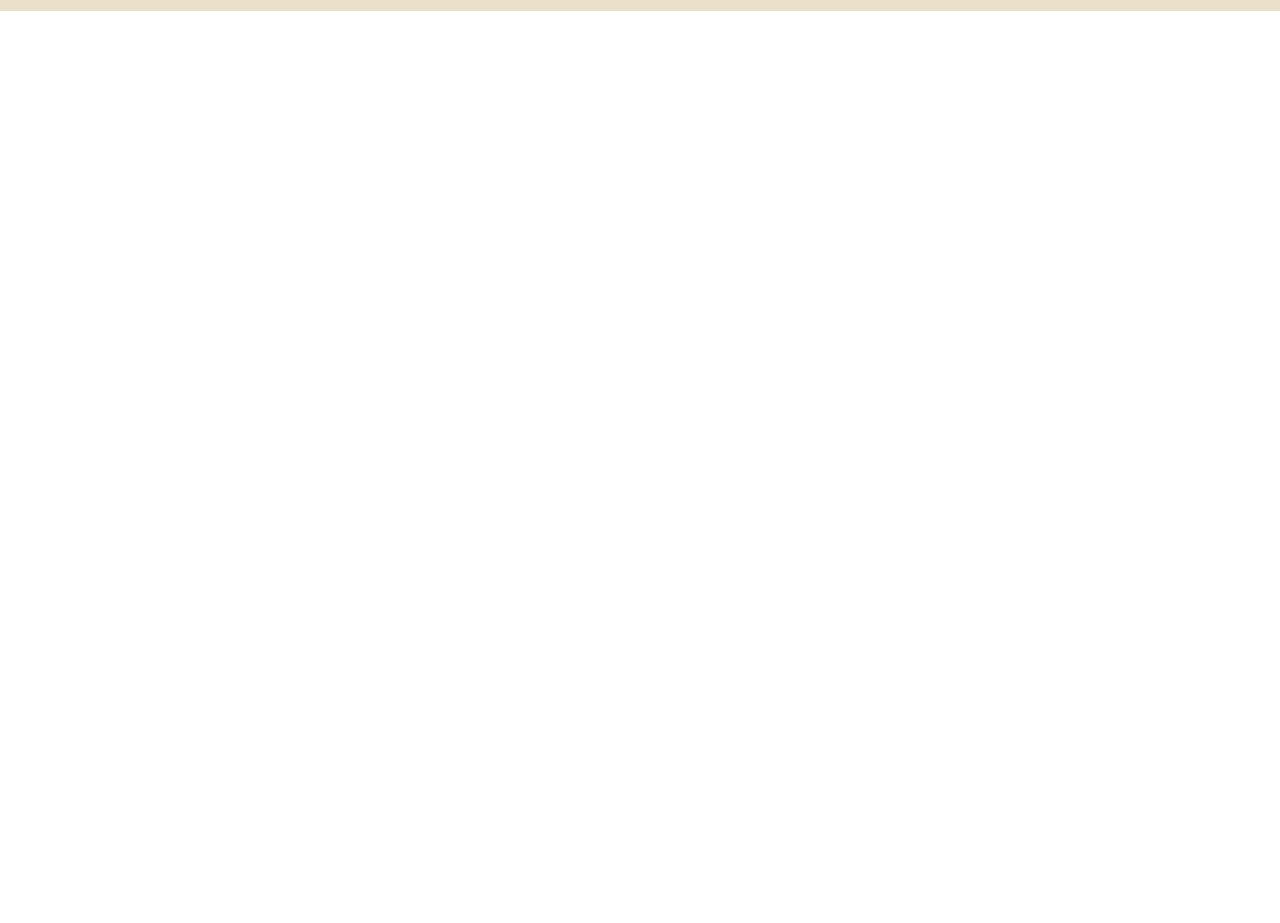
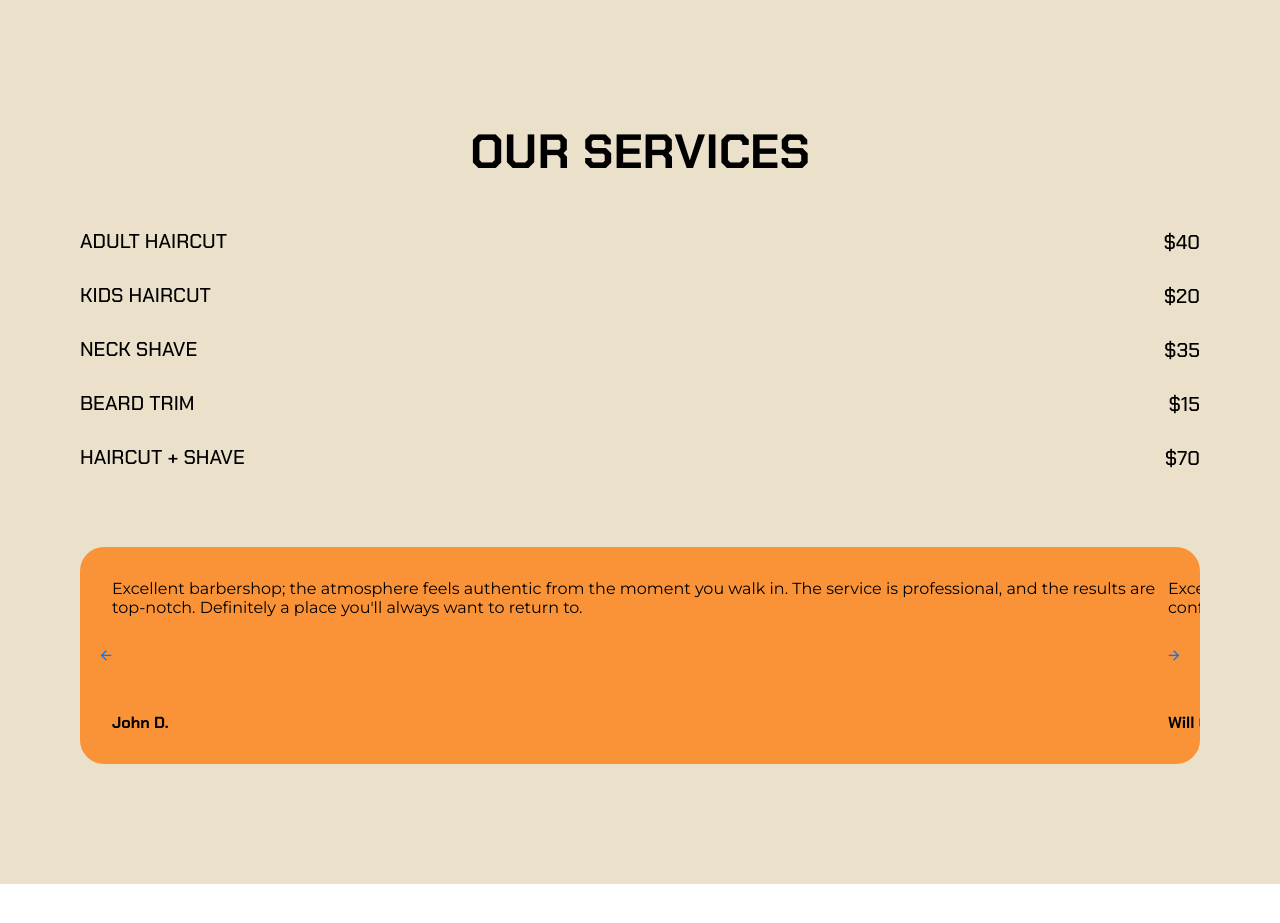
Before and after one commit to essamabobakr900-bit/Barbershop, a plain HTML site: page index.html in a window 1280 px wide. Shown: the part 2380-3303 px from the top of the page. Before the commit the page ends 2967 px from the top, so only its background shows below. Drawn offline with nearby package versions, Linux system fonts and the light colour scheme.

Commit message:
I worked on the service section and now finishing its javascript.

```diff
--- a/index.html
+++ b/index.html
@@ -174,7 +174,64 @@
 
         <!--===== SERVICES SECTION =====-->
         <section class="service section" id="service">
+                <div class="service__container container grid">
+                    <div class="service__data">
+                        <h2 class="section__title">OUR SERVICES</h2>
 
+                        <ul class="service__prices">
+                            <li class="service__plan">
+                                <h3 class="service__name">ADULT HAIRCUT</h3>
+                                <p class="service__price">$40</p>
+                            </li>
+
+                            <li class="service__plan">
+                                <h3 class="service__name">KIDS HAIRCUT</h3>
+                                <p class="service__price">$20</p>
+                            </li>
+
+                            <li class="service__plan">
+                                <h3 class="service__name">NECK SHAVE</h3>
+                                <p class="service__price">$35</p>
+                            </li>
+
+                            <li class="service__plan">
+                                <h3 class="service__name">BEARD TRIM</h3>
+                                <p class="service__price">$15</p>
+                            </li>
+
+                            <li class="service__plan">
+                                <h3 class="service__name">HAIRCUT + SHAVE</h3>
+                                <p class="service__price">$70</p>
+                            </li>
+                        </ul>
+                    </div>
+
+                    <div class="service__swiper swiper">
+                        <div class="swiper-wrapper">
+                            <article class="service__testimonial swiper-slide">
+                                <p class="service__testimonial-description">Excellent barbershop; the atmosphere feels authentic from the moment you walk in. The service is professional, and the results are top-notch. Definitely a place you'll always want to return to.</p>
+                                <h3 class="service__testimonial-name">John D.</h3>
+                            </article>
+
+                            <article class="service__testimonial swiper-slide">
+                                <p class="service__testimonial-description">Excellent atmosphere and top-notch service at all times. The barbers really do give you the haircut you want. I always leave feeling confident and refreshed. Highly recommended!</p>
+                                <h3 class="service__testimonial-name">Will C.</h3>
+                            </article>
+
+                            <article class="service__testimonial swiper-slide">
+                                <p class="service__testimonial-description">True professionals who have mastered their craft. Flawless fades, impeccable beard trims, and excellent customer service. Booking is easy, and they're always punctual.</p>
+                                <h3 class="service__testimonial-name">Michel D.</h3>
+                            </article>
+                        </div>
+
+                        <!-- Swiper pagination --->
+                         <div class="swiper-pagination"></div>
+
+                        <!-- Swiper arrows buttons -->
+                         <div class="swiper-button-prev"><i class="ri-arrow-left-line"></i></div>
+                         <div class="swiper-button-next"><i class="ri-arrow-right-line"></i></div>
+                    </div>
+                </div>
         </section>
 
         <!--==== EXPERTS SECTION =====-->
--- a/style.css
+++ b/style.css
@@ -407,7 +407,57 @@ img {
 }
 
 /*========== SERVICES SECTION ==========*/
+.service{
+    background-color: var(--beige-color);
+}
 
+.service__container{
+    row-gap: 4rem;
+    padding-bottom: 2.5rem;
+}
+
+.service .section__title{
+    margin-bottom: 3rem;
+}
+
+.service__prices{
+    display: grid;
+    row-gap: 1rem;
+}
+
+.service__plan{
+    display: flex;
+    justify-content: space-between;
+    padding-bottom: .75rem;
+    border-radius: 1px solid var(--beige-color-alt);
+}
+
+.service__plan:last-child{
+    border-bottom: none;
+}
+
+.service__name{
+    font-size: var(--h3-font-size);
+    font-weight: var(--font-medium);
+}
+
+.service__price{
+    font: var(--font-medium) var(--h3-font-size) var(--second-font);
+}
+
+.service__swiper{
+    background-color: var(--first-color);
+    border-radius: 1.5rem;
+    padding: 2rem;
+}
+
+.service__testimonial-description{
+    margin-bottom: 6rem;
+}
+
+.service__testimonial-name{
+    font-size: var(--normal-font-size);
+}
 
 /* SWIPER CLASS */
 
```
